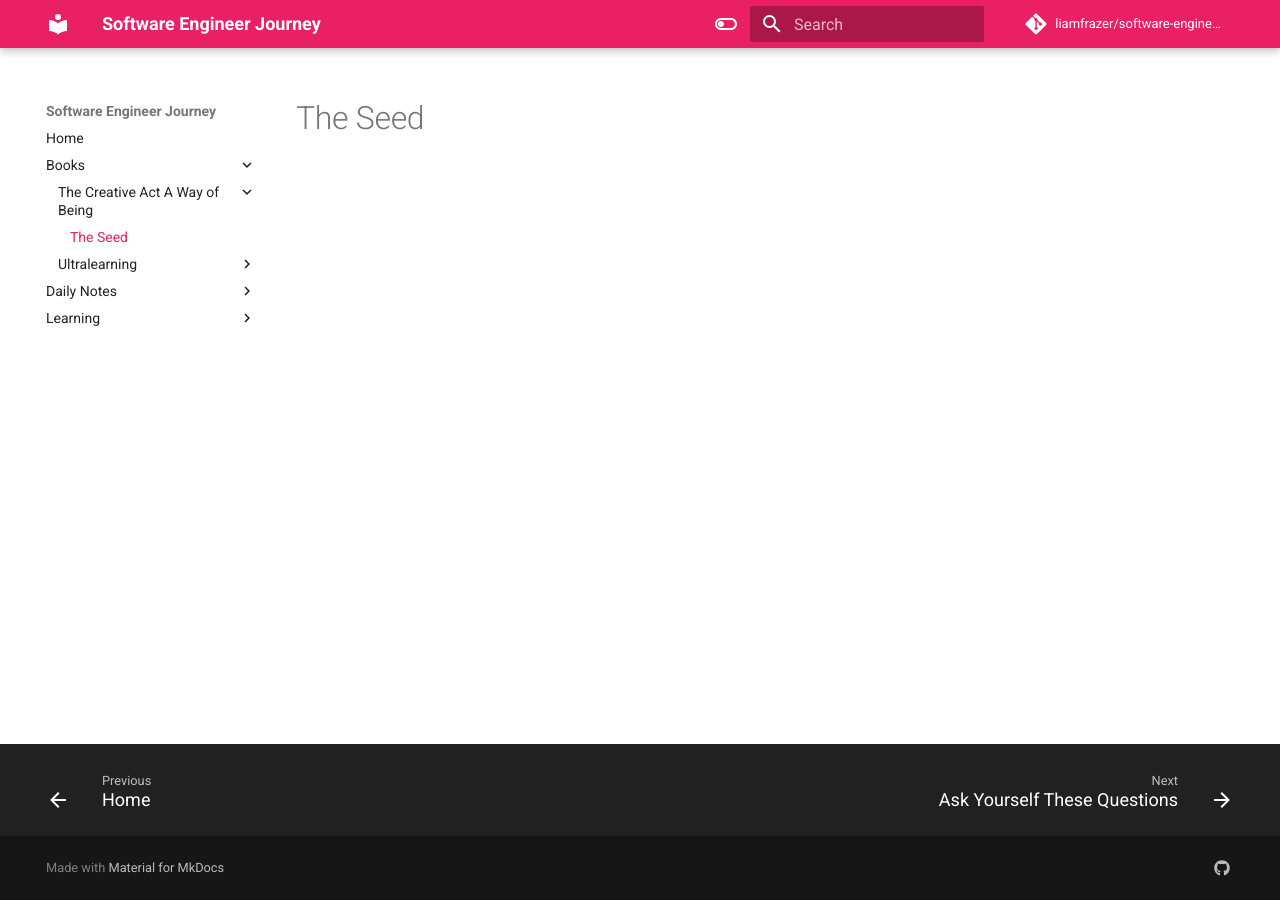
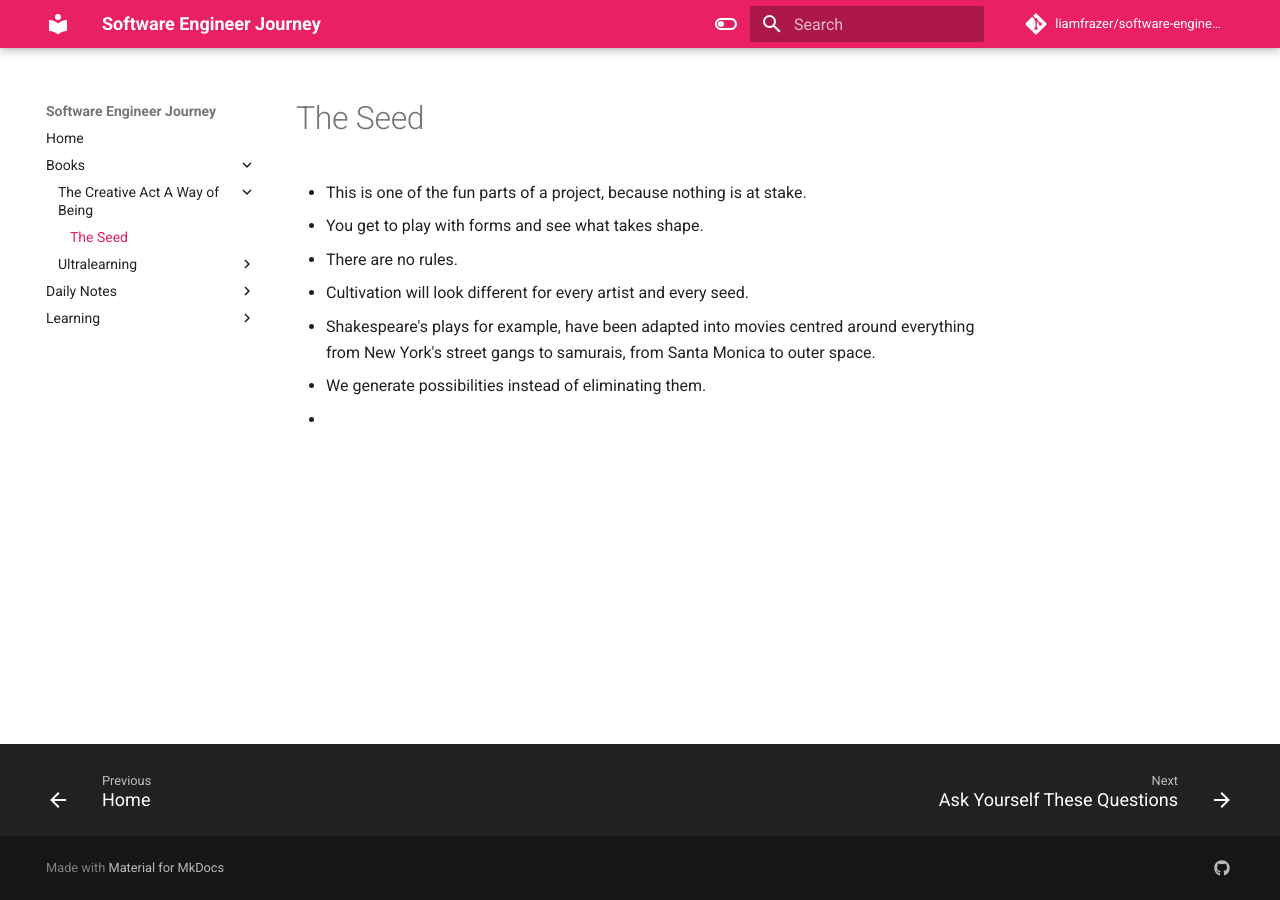
Before and after one commit to liamfrazer/software-engineer-journey, an MkDocs documentation site: the page built from docs/Books/The Creative Act - A Way of Being/The Seed.md, in a window 1280 px wide. Built offline with MkDocs 1.6.1 and Material for MkDocs 9.7.7, drawn with Linux system fonts in a browser that asks for light colours; comment, search, counter and statistics services are not loaded.

Commit message:
vault backup: 2023-12-19 22:43:34

```diff
--- a/docs/Books/The Creative Act - A Way of Being/The Seed.md
+++ b/docs/Books/The Creative Act - A Way of Being/The Seed.md
@@ -1,4 +1,16 @@
 ---
 tags:
+  - seed
+  - creative
 ---
 # The Seed
+* This is one of the fun parts of a project, because nothing is at stake.
+* You get to play with forms and see what takes shape.
+* There are no rules.
+* Cultivation will look different for every artist and every seed.
+
+* Shakespeare's plays for example, have been adapted into movies centred around everything from New York's street gangs to samurais, from Santa Monica to outer space.
+
+* We generate possibilities instead of eliminating them.
+
+*
```
